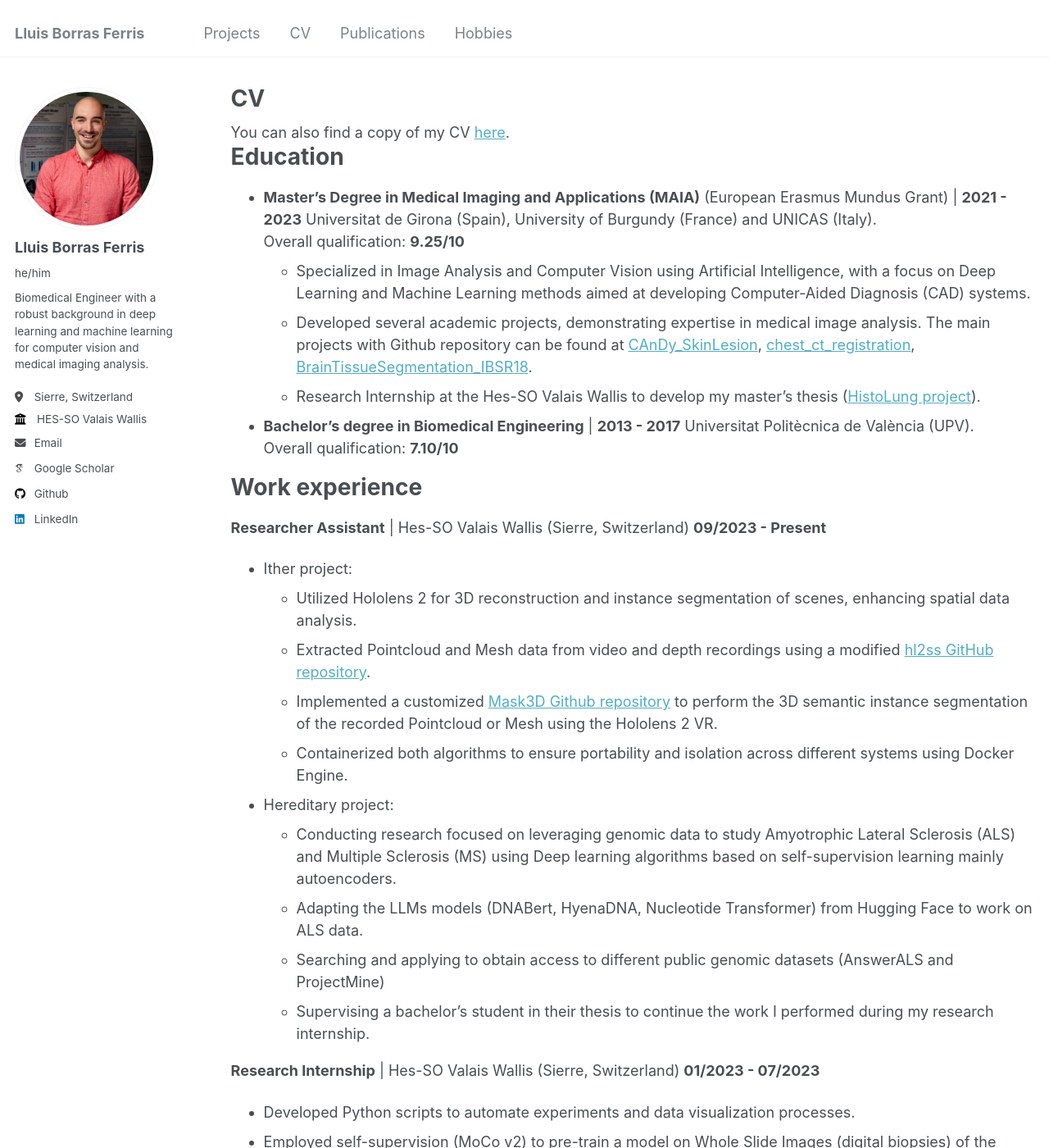
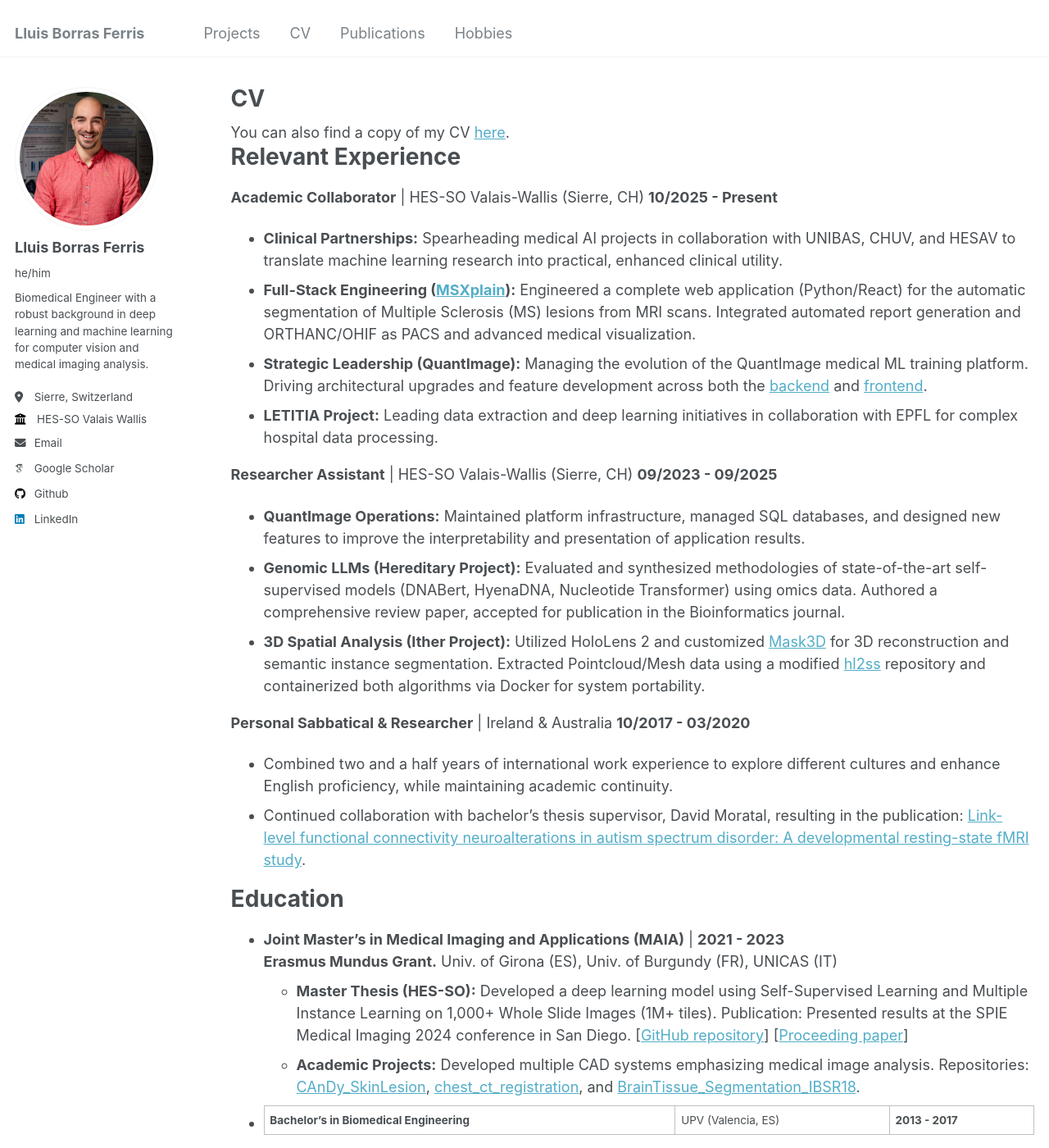
Before and after one commit to lluisb3/lluisb3.github.io, a Jekyll site: the page built from _pages/cv.md, in a window 1280 px wide and 1400 px high. Shown: the whole window at 82% size. Built offline with Jekyll 4.4.1, drawn with Linux system fonts in a browser that asks for light colours; some web fonts are replaced; some of the changed text lies outside the part shown.

Commit message:
Update CV, portfolio, publications, and hobbies pages
- CV: Restructured with updated experience, education, skills, and languages
- Portfolio: Expanded MSXplain and QuantImage descriptions with image placeholders
- Publications: Updated Automatic Labels venue to journal, added self-supervised molecular data paper
- Hobbies: Improved English and removed ski1/ski2 images
- Added project images for MSXplain and QuantImage

```diff
--- a/_pages/cv.md
+++ b/_pages/cv.md
@@ -11,64 +11,50 @@ redirect_from:
 
 <div class="wordwrap">You can also find a copy of my CV <a href="../files/CV_Lluis.pdf">here</a>.</div>
 
+Relevant Experience
+======
+**Academic Collaborator** | HES-SO Valais-Wallis (Sierre, CH)
+**10/2025 - Present**
+* **Clinical Partnerships:** Spearheading medical AI projects in collaboration with UNIBAS, CHUV, and HESAV to translate machine learning research into practical, enhanced clinical utility.
+* **Full-Stack Engineering ([MSXplain](https://github.com/lluisb3/MSXplain)):** Engineered a complete web application (Python/React) for the automatic segmentation of Multiple Sclerosis (MS) lesions from MRI scans. Integrated automated report generation and ORTHANC/OHIF as PACS and advanced medical visualization.
+* **Strategic Leadership (QuantImage):** Managing the evolution of the QuantImage medical ML training platform. Driving architectural upgrades and feature development across both the [backend](https://github.com/medgift/quantimage2-backend) and [frontend](https://github.com/medgift/quantimage2-frontend).
+* **LETITIA Project:** Leading data extraction and deep learning initiatives in collaboration with EPFL for complex hospital data processing.
+
+**Researcher Assistant** | HES-SO Valais-Wallis (Sierre, CH)
+**09/2023 - 09/2025**
+* **QuantImage Operations:** Maintained platform infrastructure, managed SQL databases, and designed new features to improve the interpretability and presentation of application results.
+* **Genomic LLMs (Hereditary Project):** Evaluated and synthesized methodologies of state-of-the-art self-supervised models (DNABert, HyenaDNA, Nucleotide Transformer) using omics data. Authored a comprehensive review paper, accepted for publication in the Bioinformatics journal.
+* **3D Spatial Analysis (Ither Project):** Utilized HoloLens 2 and customized [Mask3D](https://github.com/lluisb3/Mask3D_v2) for 3D reconstruction and semantic instance segmentation. Extracted Pointcloud/Mesh data using a modified [hl2ss](https://github.com/lluisb3/hl2ss) repository and containerized both algorithms via Docker for system portability.
+
+**Personal Sabbatical & Researcher** | Ireland & Australia
+**10/2017 - 03/2020**
+* Combined two and a half years of international work experience to explore different cultures and enhance English proficiency, while maintaining academic continuity.
+* Continued collaboration with bachelor's thesis supervisor, David Moratal, resulting in the publication: [Link-level functional connectivity neuroalterations in autism spectrum disorder: A developmental resting-state fMRI study](https://www.mdpi.com/2075-4418/9/1/32).
+
 Education
 ======
-* **Master's Degree in Medical Imaging and Applications (MAIA)** (European Erasmus Mundus Grant) | **2021 - 2023**
-Universitat de Girona (Spain), University of Burgundy (France) and UNICAS (Italy). <br>
-Overall qualification: **9.25/10**
-  * Specialized in Image Analysis and Computer Vision using Artificial Intelligence, with a focus on Deep Learning and Machine Learning methods aimed at developing Computer-Aided Diagnosis (CAD) systems.
-  * Developed several academic projects, demonstrating expertise in medical image analysis. The main projects with Github repository can be found at [CAnDy_SkinLesion](https://github.com/lluisb3/CAnDy_SkinLesion), [chest_ct_registration](https://github.com/manasikattel/chest_ct_registration), [BrainTissueSegmentation_IBSR18](https://github.com/sofileon/BrainTissueSegmentation_IBSR18).
-  * Research Internship at the Hes-SO Valais Wallis to develop my master’s thesis ([HistoLung project](/portfolio/#histolung-project-as-part-of-the-examode-project)).
-* **Bachelor’s degree in Biomedical Engineering** | **2013 - 2017**
-Universitat Politècnica de València (UPV).<br>
- Overall qualification: **7.10/10**
+* **Joint Master's in Medical Imaging and Applications (MAIA)** | **2021 - 2023**<br>
+**Erasmus Mundus Grant.** Univ. of Girona (ES), Univ. of Burgundy (FR), UNICAS (IT)
+  * **Master Thesis (HES-SO):** Developed a deep learning model using Self-Supervised Learning and Multiple Instance Learning on 1,000+ Whole Slide Images (1M+ tiles). Publication: Presented results at the SPIE Medical Imaging 2024 conference in San Diego. [[GitHub repository](https://github.com/lluisb3/histo_lung)] [[Proceeding paper](https://www.researchgate.net/publication/379536095_A_full_pipeline_to_analyze_lung_histopathology_images)]
+  * **Academic Projects:** Developed multiple CAD systems emphasizing medical image analysis. Repositories: [CAnDy_SkinLesion](https://github.com/lluisb3/CAnDy_SkinLesion), [chest_ct_registration](https://github.com/manasikattel/chest_ct_registration), and [BrainTissue_Segmentation_IBSR18](https://github.com/sofileon/BrainTissueSegmentation_IBSR18).
+* **Bachelor's in Biomedical Engineering** | UPV (Valencia, ES) | **2013 - 2017**
+  * Focus: Specialized in Medical Image Analysis and Machine Learning methods aimed at developing Computer-Aided Diagnosis (CAD) systems.
 
-Work experience
+Technical Skills
 ======
-**Researcher Assistant** | Hes-SO Valais Wallis (Sierre, Switzerland)
-**09/2023 - Present**
-* Ither project:
-  * Utilized Hololens 2 for 3D reconstruction and instance segmentation of scenes, enhancing spatial data analysis.
-  * Extracted Pointcloud and Mesh data from video and depth recordings using a modified [hl2ss GitHub repository](https://github.com/lluisb3/hl2ss).
-  * Implemented a customized [Mask3D Github repository](https://github.com/lluisb3/Mask3D_v2) to perform the 3D semantic instance segmentation of the
-recorded Pointcloud or Mesh using the Hololens 2 VR.
-  * Containerized both algorithms to ensure portability and isolation across different systems using Docker Engine.
-* Hereditary project:
-  * Conducting research focused on leveraging genomic data to study Amyotrophic Lateral Sclerosis (ALS) and Multiple
-Sclerosis (MS) using Deep learning algorithms based on self-supervision learning mainly autoencoders.
-  * Adapting the LLMs models (DNABert, HyenaDNA, Nucleotide Transformer) from Hugging Face to work on ALS data.
-  * Searching and applying to obtain access to different public genomic datasets (AnswerALS and ProjectMine)
-  * Supervising a bachelor’s student in their thesis to continue the work I performed during my research internship.
+* **Programming:** Python, JavaScript (React), SQL, Bash, LaTeX, MATLAB
+* **Machine & Deep Learning:** PyTorch, Hugging Face, TensorFlow, Scikit-learn, MONAI, Weights & Biases (WandB)
+* **Agentic AI & Dev Tools:** Claude Code, GitHub Copilot Pro, Docker, Git, Linux
+* **Computer Vision & Medical:** OpenCV, Open3D, SimpleITK, QuPath, OpenSlide, Albumentations
+* **Data & Compute:** CUDA, Multiprocessing, NumPy, Pandas, SciPy
 
-**Research Internship** | Hes-SO Valais Wallis (Sierre, Switzerland)
-**01/2023 - 07/2023**
-* Developed Python scripts to automate experiments and data visualization processes.
-* Employed self-supervision (MoCo v2) to pre-train a model on Whole Slide Images (digital biopsies) of the lung.
-* Trained the pre-trained model using Multiple Instance Learning to classify four different lung cancer subtypes.
-* Presented findings at the SPIE Medical Imaging 2024 conference in San Diego. [[GitHub repository](https://github.com/lluisb3/histo_lung)] [[Proceeding paper](https://www.researchgate.net/publication/379536095_A_full_pipeline_to_analyze_lung_histopathology_images)]
-* Containerized the hlung model for portability, producing lung cancer predictions and visual heatmaps using Docker
-* Managed a dataset with ~1,000 WSI that led after preprocessing to more than 1,000,000 images to train the models.
-
-**Personal sabbatical** | Ireland and Australia
-**10/2017 - 03/2020**
-* Worked as a chef in Ireland and Australia for two and a half years to broaden life experiences, explore different cultures, and enhance my English language skills.
-* Continued collaborating with my bachelor’s thesis supervisor, David Moratal, resulting in the publication: [Link-level functional connectivity neuroalterations in autism spectrum disorder: A developmental resting-state fMRI study](https://www.mdpi.com/2075-4418/9/1/32).
-
-
-Skills
+Language Proficiency
 ======
-* Agentic AI
-  * Claude Code, GitHub Copilot Pro
-* Programming Languages
-  * Python, Bash, LaTeX, Matlab, SQL
-* Deep Learning
-  * PyTorch, Hugging Face, TensorFlow, MONAI, Scikit-learn, Albumentations, Weights & Biases
-* Compute and Platforms
-  * CUDA, Linux, Windows, Docker, Git, Multiprocessing
-* Image Analysis and Computer Vision Libraries
-  * OpenCV, Open3D, OpenSlide, SimpleITK, Scikit-image, QuPath
-* Data Analysis Libraries
-  * NumPy, SciPy, Pandas
+* **Spanish:** Native
+* **Catalan:** Native
+* **English:** Professional Competence (C1 level, APTIS)
+* **French:** Intermediate
+* **Italian:** Intermediate
 
 Publications
 ======
```
Also changed, not shown: _pages/hobbies.md (+11 -13 lines), _pages/portfolio.md (+11 -2 lines), _publications/2024_Automatic_Labels.md (+2 -3 lines), _publications/2025-self_supervised_molecular.md (added, +12 -0 lines), images/msxplain_1.png (added), images/msxplain_2.png (added), images/quantimage_1.png (added), images/quantimage_2.png (added).
